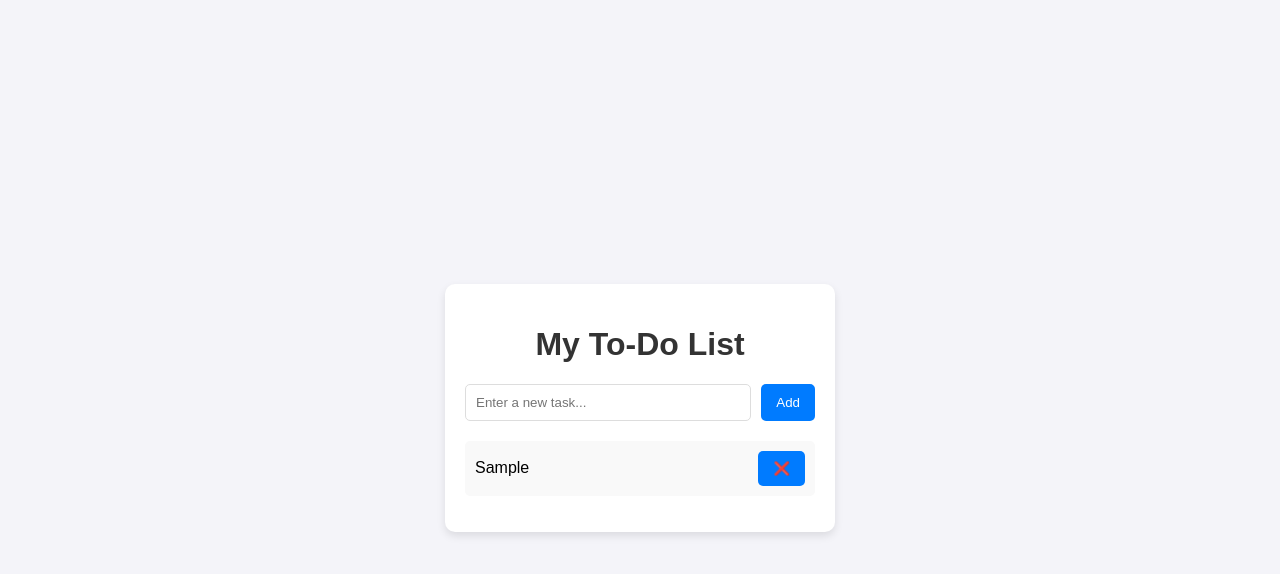
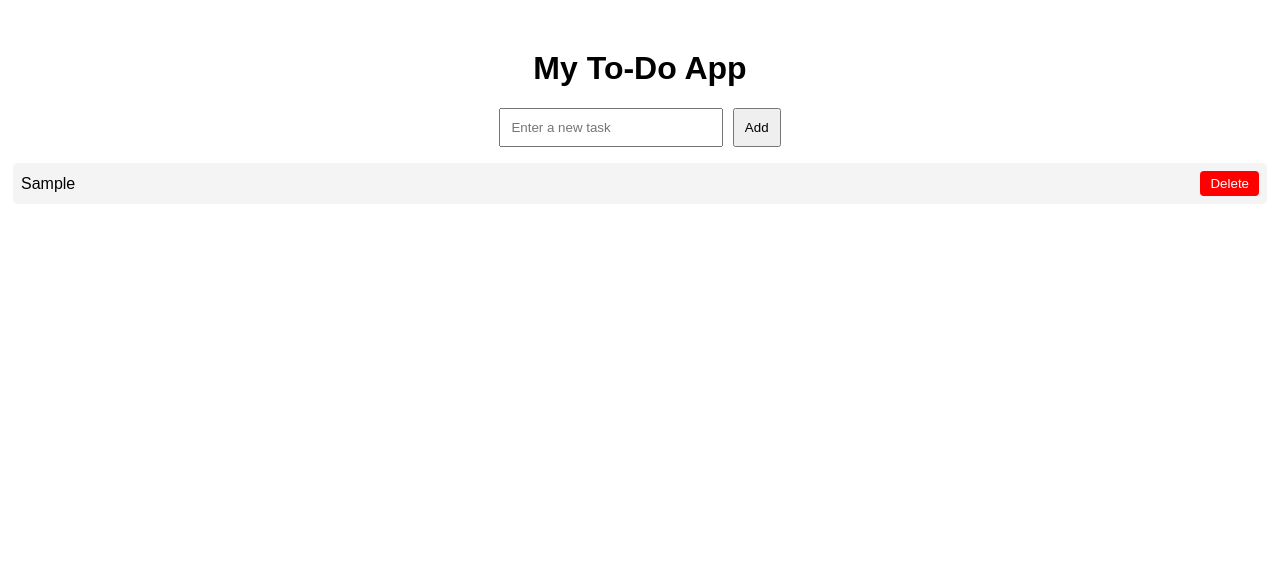
Before and after one commit to kamblerohit0113-hash/myprojectinter, a plain HTML site: page index.html in a window 1280 px wide. Both pictures are taken after typing "Sample" into the empty fields and a click on the button "Add". Drawn offline with Linux system fonts and the light colour scheme.

Commit message:
added delete button

```diff
--- a/index.html
+++ b/index.html
@@ -1,21 +1,63 @@
 <!DOCTYPE html>
-<html lang="en">
+<html>
 <head>
-  <meta charset="UTF-8">
-  <meta name="viewport" content="width=device-width, initial-scale=1.0">
-  <title>To-Do List App</title>
-  <link rel="stylesheet" href="style.css">
+  <title>My To-Do App</title>
+  <style>
+    body { font-family: Arial, sans-serif; text-align: center; margin-top: 50px; }
+    input { padding: 10px; width: 200px; }
+    button { padding: 10px; margin-left: 5px; }
+    ul { list-style-type: none; padding: 0; }
+    li {
+      padding: 8px;
+      margin: 5px;
+      background: #f4f4f4;
+      border-radius: 5px;
+      display: flex;
+      justify-content: space-between;
+      align-items: center;
+    }
+    .delete-btn {
+      background: red;
+      color: white;
+      border: none;
+      padding: 5px 10px;
+      cursor: pointer;
+      border-radius: 4px;
+    }
+  </style>
 </head>
 <body>
-  <div class="container">
-    <h1>My To-Do List</h1>
-    <div class="input-section">
-      <input type="text" id="taskInput" placeholder="Enter a new task...">
-      <button id="addBtn">Add</button>
-    </div>
-    <ul id="taskList"></ul>
-  </div>
+  <h1>My To-Do App</h1>
+  <input type="text" id="taskInput" placeholder="Enter a new task">
+  <button onclick="addTask()">Add</button>
+  <ul id="taskList"></ul>
 
-  <script src="script.js"></script>
+  <script>
+    function addTask() {
+      let taskInput = document.getElementById("taskInput");
+      let taskText = taskInput.value;
+
+      if (taskText === "") {
+        alert("Please enter a task!");
+        return;
+      }
+
+      let li = document.createElement("li");
+      li.textContent = taskText;
+
+      // Create delete button
+      let deleteBtn = document.createElement("button");
+      deleteBtn.textContent = "Delete";
+      deleteBtn.className = "delete-btn";
+      deleteBtn.onclick = function() {
+        li.remove();
+      };
+
+      li.appendChild(deleteBtn);
+      document.getElementById("taskList").appendChild(li);
+
+      taskInput.value = "";
+    }
+  </script>
 </body>
 </html>
```
